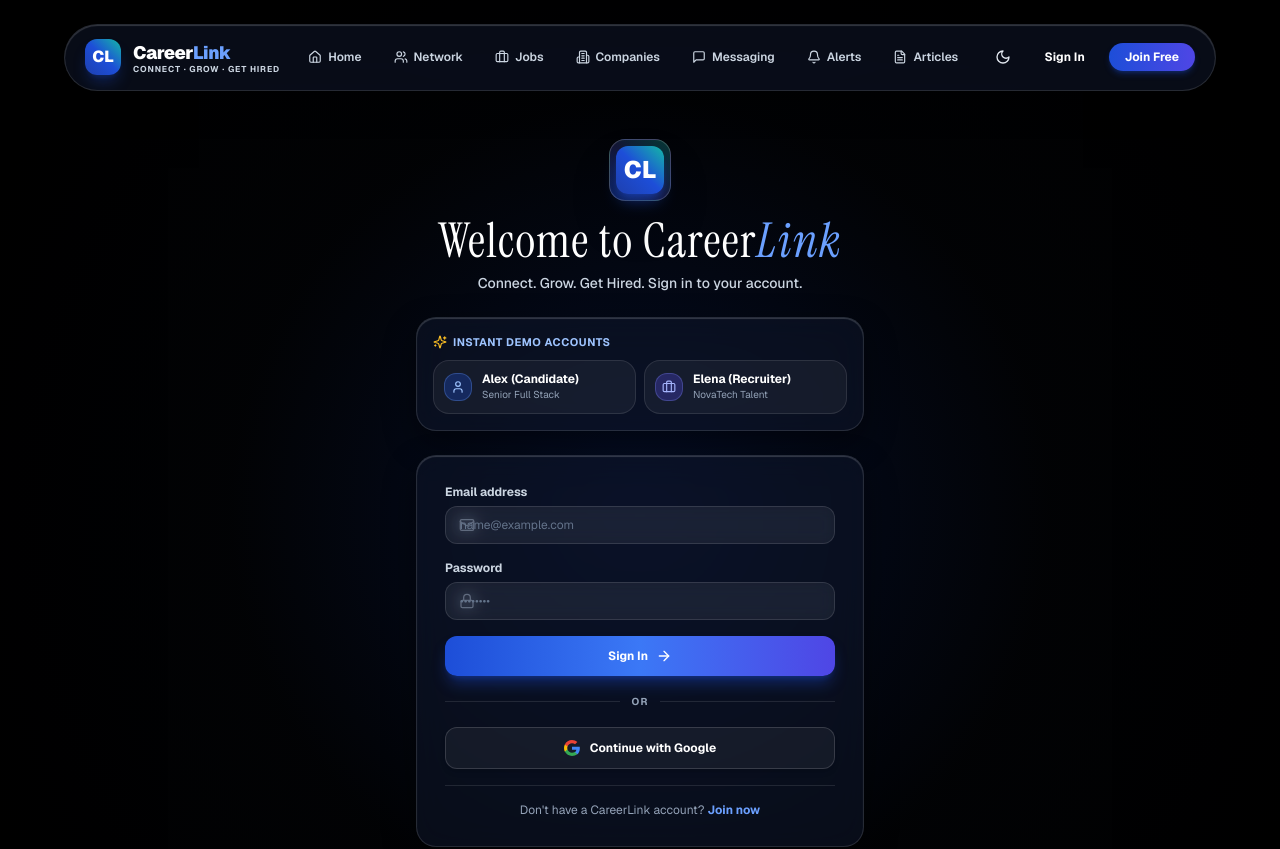
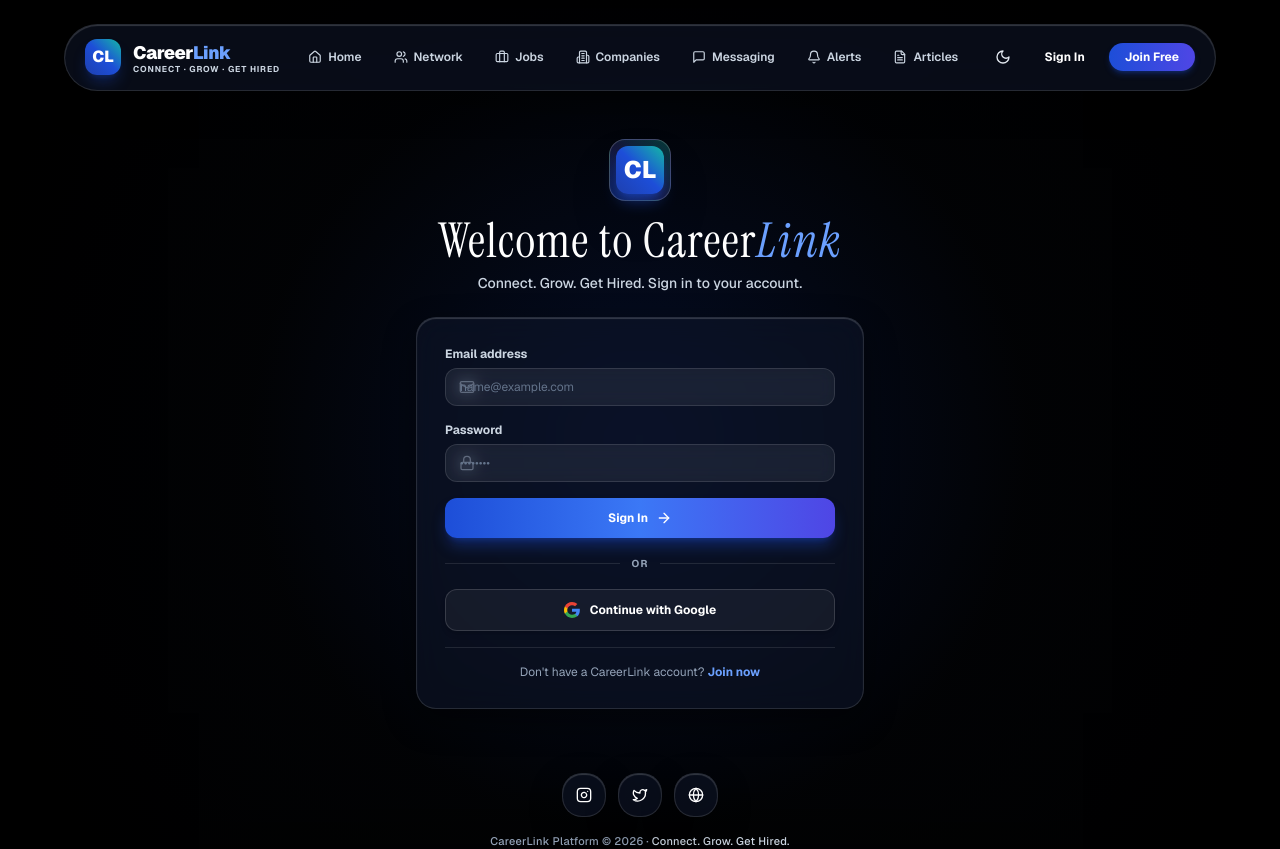
Before and after one commit to kjakash05-lang/careerlink, a React (Vite) app in the folder client/: page /login in a window 1280 px wide. Shown: the top 849 px of the page. Built offline with nearby package versions, Linux system fonts and the light colour scheme; no server answers.

Commit message:
Remove instant demo accounts card from login page

```diff
--- a/client/src/pages/auth/LoginPage.jsx
+++ b/client/src/pages/auth/LoginPage.jsx
@@ -1,6 +1,6 @@
 import React, { useState } from 'react';
 import { Link, useNavigate, useLocation } from 'react-router-dom';
-import { Sparkles, User, Briefcase, ArrowRight, Loader2, Lock, Mail } from 'lucide-react';
+import { ArrowRight, Loader2, Lock, Mail } from 'lucide-react';
 import { useAuth } from '../../context/AuthContext';
 import CinematicBackground from '../../components/layout/CinematicBackground';
 import CinematicNavbar from '../../components/layout/CinematicNavbar';
@@ -8,7 +8,7 @@
 import GoogleSignInButton from '../../components/auth/GoogleSignInButton';
 
 const LoginPage = () => {
-  const { login, demoLogin, isLoading, error } = useAuth();
+  const { login, isLoading, error } = useAuth();
   const navigate = useNavigate();
   const location = useLocation();
 
@@ -26,13 +26,6 @@
       navigate(from, { replace: true });
     } else {
       setFormError(res.message);
-    }
-  };
-
-  const handleQuickDemo = async (role) => {
-    const res = await demoLogin(role);
-    if (res.success) {
-      navigate(from, { replace: true });
     }
   };
 
@@ -58,44 +51,6 @@
             <p className="text-xs sm:text-sm text-slate-300 font-medium">
               Connect. Grow. Get Hired. Sign in to your account.
             </p>
-          </div>
-
-          {/* Instant Demo Accounts Liquid-Glass Section */}
-          <div className="liquid-glass p-4 rounded-3xl space-y-2.5">
-            <div className="flex items-center gap-1.5 text-[11px] font-bold text-pro-300 uppercase tracking-wider">
-              <Sparkles className="w-3.5 h-3.5 text-amber-400" />
-              <span>Instant Demo Accounts</span>
-            </div>
-
-            <div className="grid grid-cols-1 sm:grid-cols-2 gap-2">
-              <button
-                type="button"
-                onClick={() => handleQuickDemo('candidate')}
-                className="flex items-center gap-2.5 p-2.5 rounded-2xl bg-white/5 hover:bg-white/12 border border-white/10 hover:border-pro-400/50 text-left text-xs transition-all group"
-              >
-                <div className="w-7 h-7 rounded-xl bg-pro-600/30 border border-pro-400/30 flex items-center justify-center text-pro-300 shrink-0 group-hover:scale-110 transition-transform">
-                  <User className="w-3.5 h-3.5" />
-                </div>
-                <div className="overflow-hidden">
-                  <p className="font-bold text-white group-hover:text-pro-300 truncate">Alex (Candidate)</p>
-                  <p className="text-[10px] text-slate-400 truncate">Senior Full Stack</p>
-                </div>
-              </button>
-
-              <button
-                type="button"
-                onClick={() => handleQuickDemo('recruiter')}
-                className="flex items-center gap-2.5 p-2.5 rounded-2xl bg-white/5 hover:bg-white/12 border border-white/10 hover:border-indigo-400/50 text-left text-xs transition-all group"
-              >
-                <div className="w-7 h-7 rounded-xl bg-indigo-600/30 border border-indigo-400/30 flex items-center justify-center text-indigo-300 shrink-0 group-hover:scale-110 transition-transform">
-                  <Briefcase className="w-3.5 h-3.5" />
-                </div>
-                <div className="overflow-hidden">
-                  <p className="font-bold text-white group-hover:text-indigo-300 truncate">Elena (Recruiter)</p>
-                  <p className="text-[10px] text-slate-400 truncate">NovaTech Talent</p>
-                </div>
-              </button>
-            </div>
           </div>
 
           {/* Login Form Liquid-Glass Card */}
--- a/package.json
+++ b/package.json
@@ -4,6 +4,7 @@
   "description": "CareerLink — Full-Stack Professional Networking & Recruitment Platform. Connect. Grow. Get Hired.",
   "main": "server/src/server.js",
   "scripts": {
+    "start": "concurrently \"npm run server\" \"npm run client\"",
     "dev": "concurrently \"npm run server\" \"npm run client\"",
     "server": "cd server && npm run dev",
     "client": "cd client && npm run dev",
```
Also changed, not shown: 1 other file (tests, documents, lock files or other folders).
